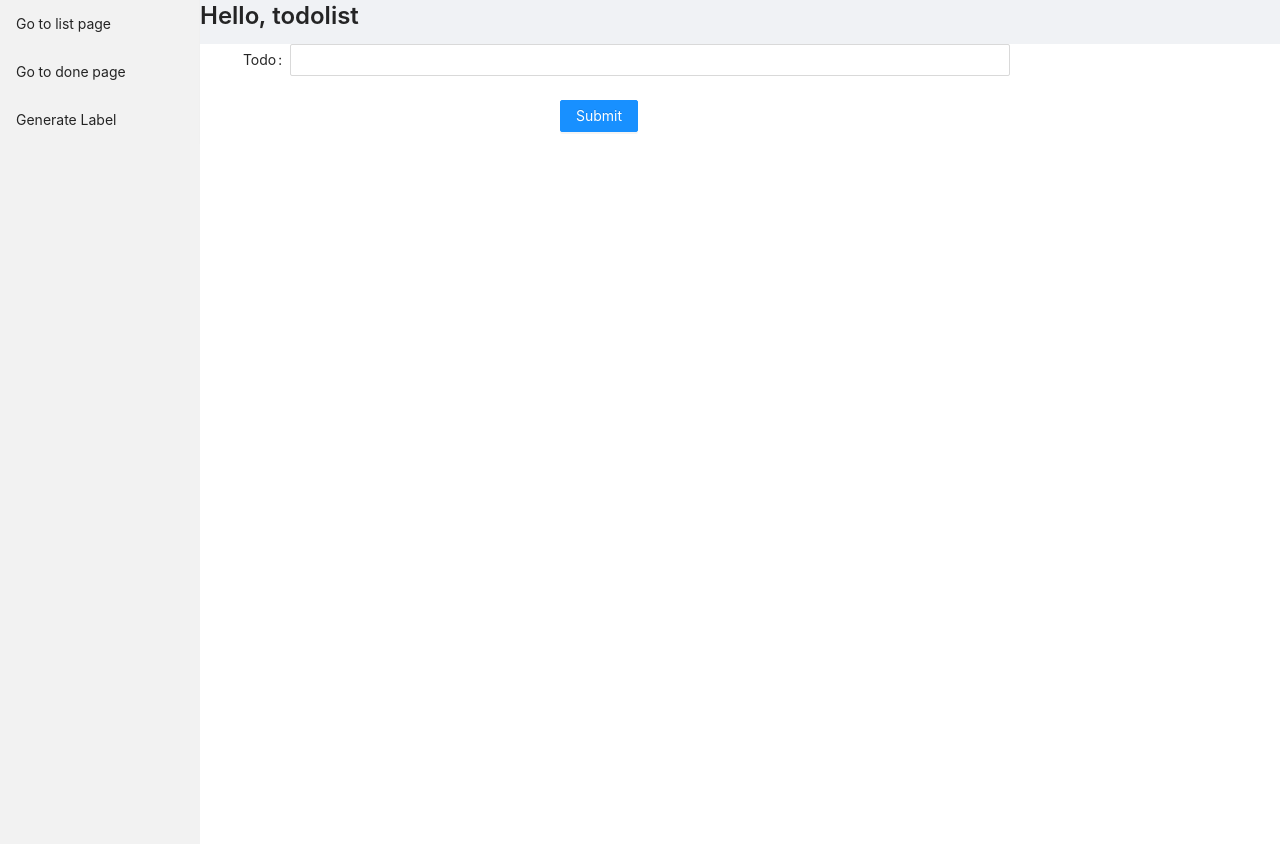
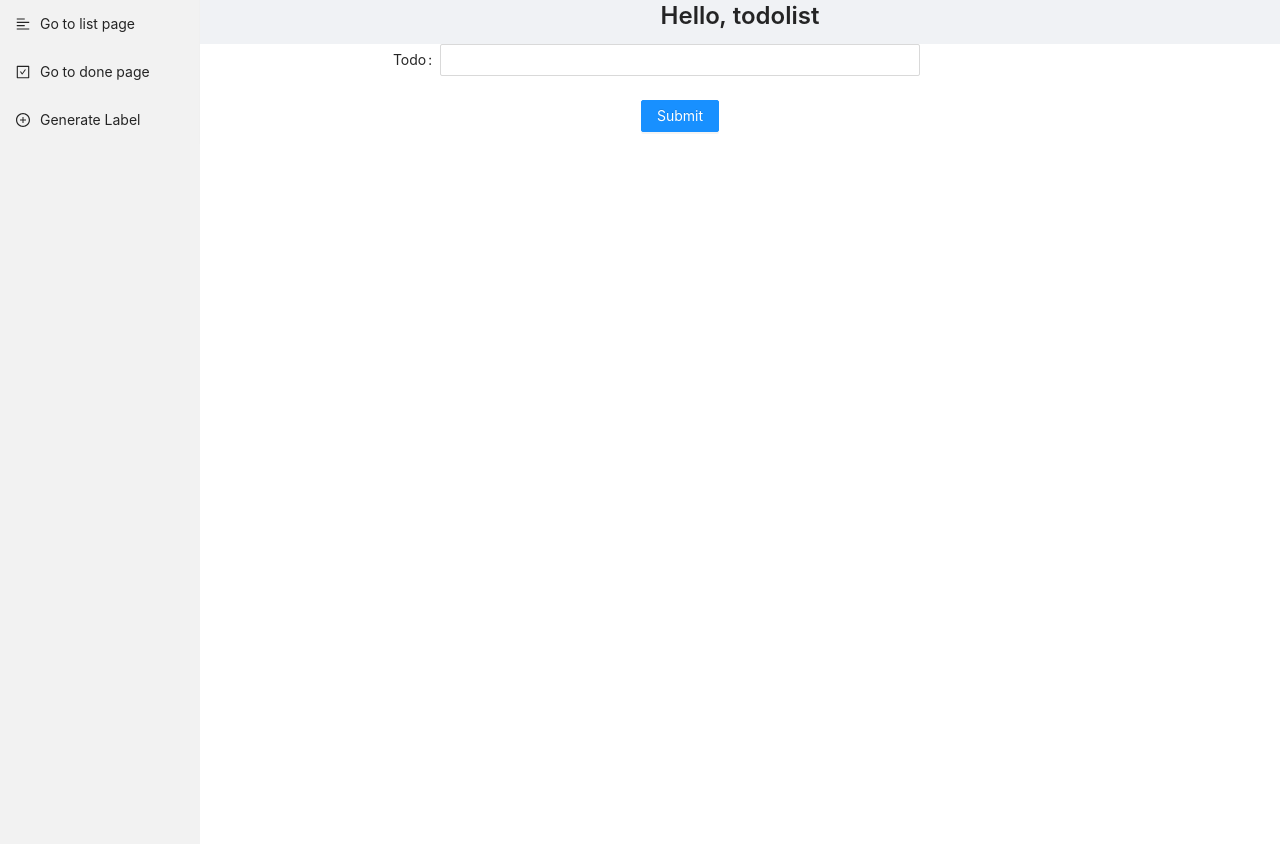
Before and after one commit to fung11111111/React-TodoList, a React (Create React App) app: page / in a window 1280 px wide. Built offline with nearby package versions, Linux system fonts and the light colour scheme; no server answers.

Commit message:
[React-TodoList-Label][Ray Lam] feat: add styling in todo nav

```diff
--- a/src/App.css
+++ b/src/App.css
@@ -8,7 +8,7 @@
   flex-direction: column;
   font-size: calc(10px + 2vmin);
   color: white;
-  text-align: left;
+  text-align: center;
 }
 
 .App-logo {
--- a/src/Components/Label/LabelGenerator.jsx
+++ b/src/Components/Label/LabelGenerator.jsx
@@ -2,7 +2,6 @@ import React, { Component } from 'react';
 import { Form, Input, Button, Select } from 'antd';
 import { createLabel } from '../../apis/label';
 import "../common.css"
-
 
 const layout = {
     labelCol: { span: 2 },
--- a/src/Components/Navigation.jsx
+++ b/src/Components/Navigation.jsx
@@ -1,19 +1,20 @@
 import React, { Component } from 'react';
 import { Menu } from 'antd'
 import { Link } from 'react-router-dom';
+import { PlusCircleOutlined, CheckSquareOutlined, AlignLeftOutlined} from '@ant-design/icons';
 import "./common.css";
 
 export default class Navitation extends Component {
     render() {
         return (
-            <Menu style={{background: "rgb(242, 242, 242)"}}>
-                <Menu.Item key="1">
+            <Menu style={{ background: "rgb(242, 242, 242)" }}>
+                <Menu.Item key="1" icon={<AlignLeftOutlined />}>
                     <Link to="/">Go to list page</Link>
                 </Menu.Item>
-                <Menu.Item key="2">
+                <Menu.Item key="2" icon={<CheckSquareOutlined />}>
                     <Link to="/done">Go to done page</Link>
                 </Menu.Item>
-                <Menu.Item key="3">
+                <Menu.Item key="3" icon={<PlusCircleOutlined />}>
                     <Link to="/label">Generate Label</Link>
                 </Menu.Item>
             </Menu>
--- a/src/Components/TodoGenerator/index.jsx
+++ b/src/Components/TodoGenerator/index.jsx
@@ -1,7 +1,7 @@
 import React, { Component } from 'react';
 import { addNewToDo } from '../../apis/todo';
 import { Input } from 'antd';
-import { Form, Button } from 'antd';
+import { Form, Button, Col, Row } from 'antd';
 import "../common.css";
 
 const layout = {
@@ -23,18 +23,20 @@ export default class TodoGenerator extends Component {
         }
     };
 
-    // remove old data
     render() {
         return (
             <Form {...layout} ref={this.formRef} name="control-ref" onFinish={this.onFinish}>
-                <Form.Item name="todo" label="Todo" >
+                <Col span={16} offset={4}><Form.Item name="todo" label="Todo" >
                     <Input />
                 </Form.Item>
-                <Form.Item {...tailLayout}>
-                    <Button type="primary" htmlType="submit">
-                        Submit
+                </Col>
+                <Col span={10} offset={4}>
+                    <Form.Item {...tailLayout}>
+                        <Button type="primary" htmlType="submit">
+                            Submit
                     </Button>
-                </Form.Item>
+                    </Form.Item>
+                </Col>
             </Form>
         )
     }
--- a/src/Components/TodoItem/SelectorStyle.jsx
+++ b/src/Components/TodoItem/SelectorStyle.jsx
@@ -14,10 +14,14 @@ export const customStyles = {
     option: (provided, state) => ({
         ...provided,
         padding: 20,
-        color: state.selectProps.menuColor,
+        color: state.isFocused.menuColor,
     }),
     control: () => ({
         width: 400
+    }),
+    multiValueLabel: (styles, { data }) => ({
+        ...styles,
+        color: data.color,
     }),
     singleValue: (provided, state) => {
         const opacity = state.isDisabled ? 0.5 : 1;
--- a/src/Components/TodoItem/TodoItemStyle.css
+++ b/src/Components/TodoItem/TodoItemStyle.css
@@ -8,6 +8,7 @@
     margin: 10px;
     border: 2px solid rgb(63, 158, 187);
     border-radius: 5px;
+    text-align: left;
 }
 
 .selector-block{
--- a/src/Components/TodoItem/index.jsx
+++ b/src/Components/TodoItem/index.jsx
@@ -2,18 +2,11 @@ import React, { Component } from 'react';
 import { deleteToDo, updateTodo, getTodoList } from '../../apis/todo';
 import { getLabels } from '../../apis/label';
 import { Row, Col, Button } from 'antd';
-import Select from 'react-select'
+import Select from 'react-select';
+import { customStyles } from './SelectorStyle';
+import { DeleteOutlined } from '@ant-design/icons';
 import './TodoItemStyle.css';
 import '../common.css';
-import { customStyles } from './SelectorStyle';
-// const { Option } = Select;
-
-
-const reactSelectoptions = [
-    { value: 'chocolate', label: 'Chocolate' },
-    { value: 'strawberry', label: 'Strawberry' },
-    { value: 'vanilla', label: 'Vanilla' }
-]
 
 
 const myStyle = customStyles;
@@ -25,12 +18,11 @@ export default class TodoItem extends Component {
         })
     }
 
-    //todo refactor the logic
     handleChange = selectedOption => {
         const { id, text, done } = this.props.item;
         const { labels } = this.props;
         const addLabel = [];
-        if (Array.isArray(selectedOption)){
+        if (Array.isArray(selectedOption)) {
             for (let i = 0; i < selectedOption.length; i++) {
                 addLabel.push(labels.find(label => label.id === selectedOption[i].value));
             }
@@ -61,52 +53,33 @@ export default class TodoItem extends Component {
         })
     }
 
-    //can extract the const in a method to initiate
     render() {
         const { text, done } = this.props.item;
         const textSyle = done ? "textStyle" : "";
 
         const labelOptions = [];
-        //todo refactor the logic
         const { labels } = this.props;
         labels.map((label) => {
             labelOptions.push({ value: label.id, label: label.content });
         });
 
-        console.log(labelOptions);
+        const preSetLabel = [];
+        this.props.item.labels.map((label) => {
+            preSetLabel.push({ value: label.id, label: label.content });
+        })
 
-        //todo refactor the logic
-        const defaultLabel = [];
-        this.props.item.labels.map((label) => {
-            defaultLabel.push({value: label.id, label: label.content});
-        })
-        // select style
         return (
             <div className="item">
                 <Row>
-                    <Col span={12}><label className={textSyle} onClick={this.onToggleDone}>{text}</label></Col>
-                    <Col span={4} offset={8}>
-                        <Button type="primary" shape="circle" onClick={this.deleteItem} danger>X</Button>
+                    <Col span={20}><label className={textSyle} onClick={this.onToggleDone}>{text}</label></Col>
+                    <Col span={2} offset={1}>
+                        <Button shape="circle" onClick={this.deleteItem} danger icon={<DeleteOutlined/>} ></Button>
                     </Col>
                 </Row>
-                {/* <Row>
-                    <div className="selector-block">
-                        <Select
-                            mode="tags"
-                            size="small"
-                            placeholder="Please select"
-                            defaultValue={defaultLabel}
-                            onChange={this.handleChange}
-                            style={{ width: '200px' }}
-                        >
-                            {labelOptions}
-                        </Select>
-                    </div>
-                </Row> */}
                 <Row>
                     <Select
                         closeMenuOnSelect={false}
-                        defaultValue={defaultLabel}
+                        defaultValue={preSetLabel}
                         isMulti
                         options={labelOptions}
                         styles={myStyle}
```
